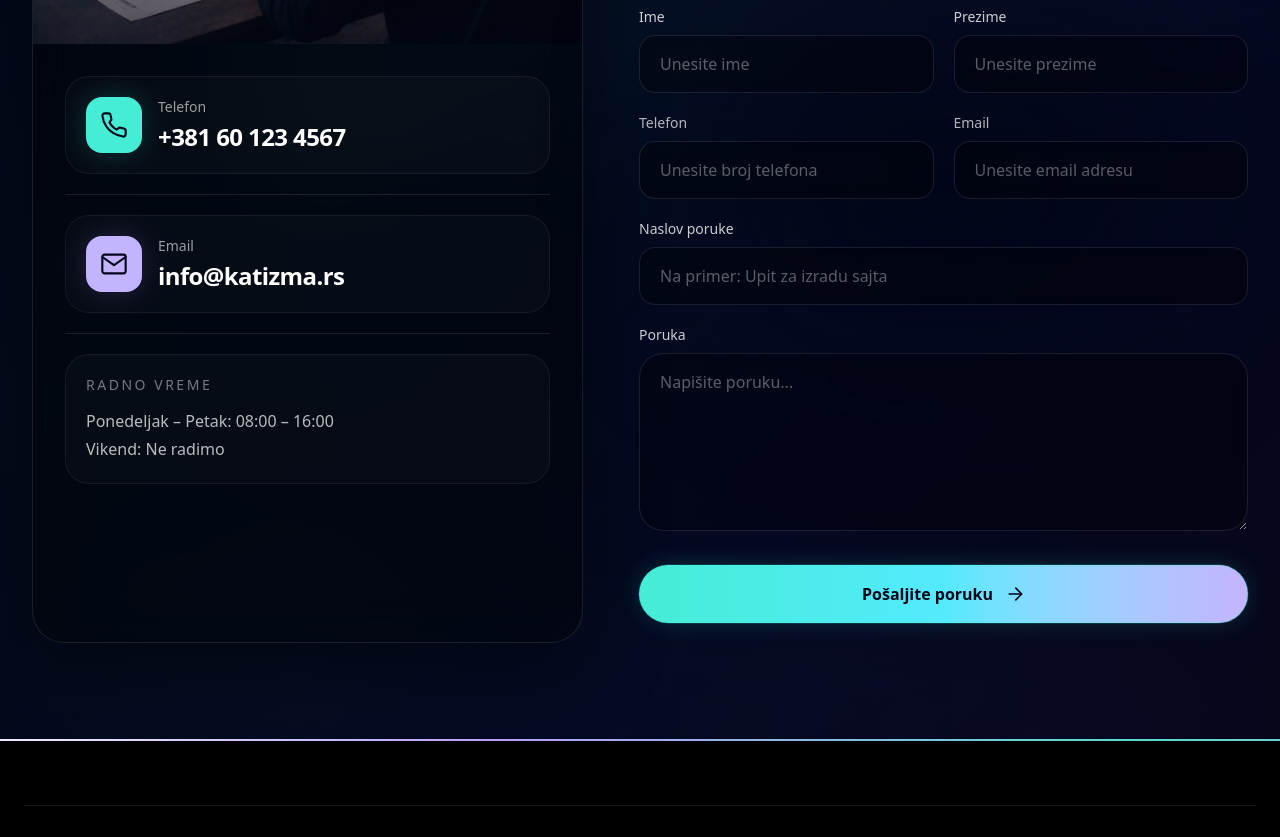
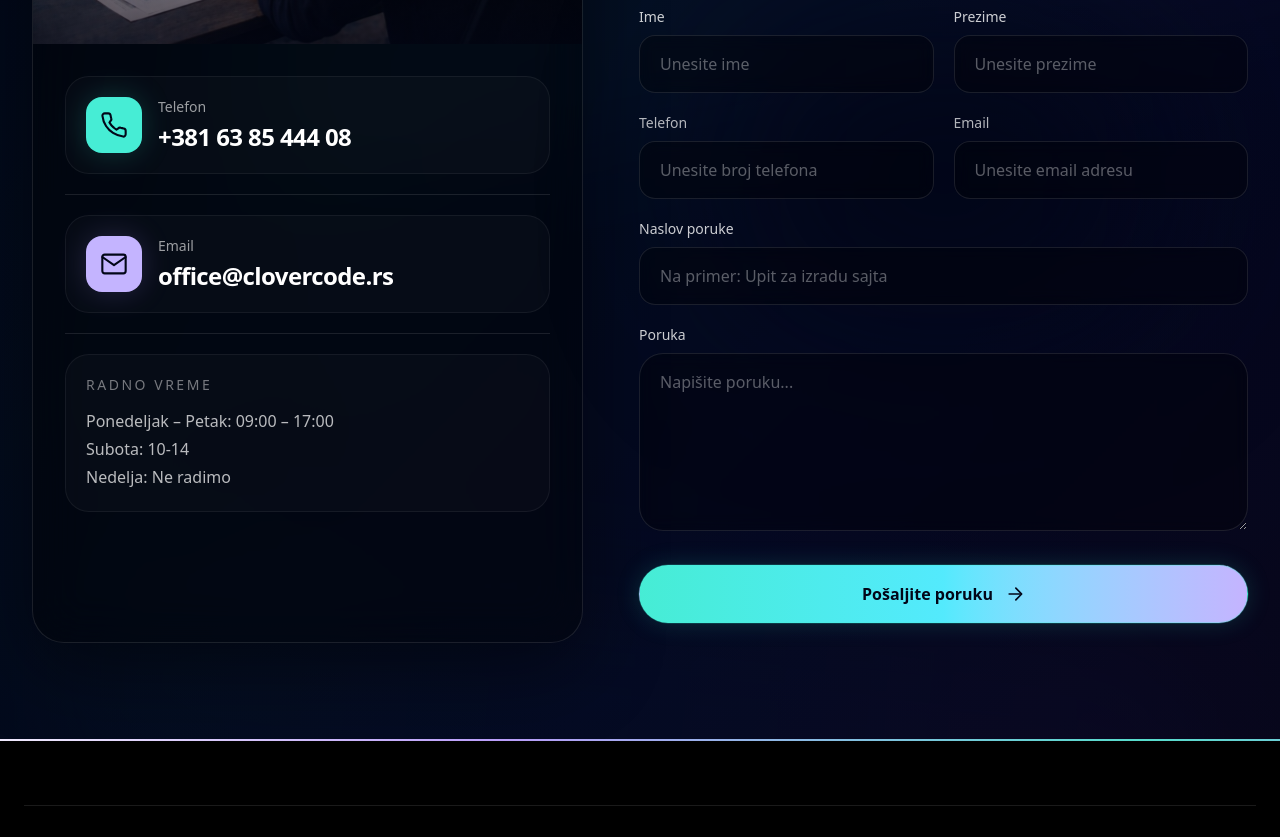
Before and after one commit to Dare3a/katizma, a website built with Vite: page kontakt.html in a window 1280 px wide. Shown: the part 900-1737 px from the top of the page. Built offline with nearby package versions, Linux system fonts and the light colour scheme.

Commit message:
Na str kontakt korigovani telefon, mail i radno vreme

```diff
--- a/kontakt.html
+++ b/kontakt.html
@@ -108,20 +108,6 @@
                                     SEO optimizacija
                                 </a>
                             </li>
-                            <!--
-                            <li>
-                                <a href="#"
-                                   class="desktop-dropdown-link block rounded-lg px-3 py-2 text-sm text-white/80 transition duration-150 hover:bg-teal-300/80 hover:text-slate-900 hover:shadow-[0_0_15px_rgba(45,212,191,0.25)] focus:outline-none focus:ring-2 focus:ring-teal-400/30">
-                                    Digital marketing
-                                </a>
-                            </li>
-                            <li>
-                                <a href="#"
-                                   class="desktop-dropdown-link block rounded-lg px-3 py-2 text-sm text-white/80 transition duration-150 hover:bg-teal-300/80 hover:text-slate-900 hover:shadow-[0_0_15px_rgba(45,212,191,0.25)] focus:outline-none focus:ring-2 focus:ring-teal-400/30">
-                                    Web dizajn
-                                </a>
-                            </li>
-                            -->
                         </ul>
                     </li>
 
@@ -337,9 +323,9 @@
 
                             <div>
                                 <p class="text-sm text-white/60">Telefon</p>
-                                <a href="tel:+381601234567"
+                                <a href="tel:+381638544408"
                                    class="mt-1 inline-block text-2xl font-semibold tracking-tight text-white transition hover:text-teal-300">
-                                    +381 60 123 4567
+                                    +381 63 85 444 08
                                 </a>
                             </div>
                         </div>
@@ -356,9 +342,9 @@
 
                             <div>
                                 <p class="text-sm text-white/60">Email</p>
-                                <a href="mailto:info@katizma.rs"
+                                <a href="mailto:office&commat;clovercode&period;rs"
                                    class="mt-1 inline-block break-all text-2xl font-semibold tracking-tight text-white transition hover:text-violet-300 sm:break-normal">
-                                    info@katizma.rs
+                                    office@clovercode.rs
                                 </a>
                             </div>
                         </div>
@@ -368,8 +354,9 @@
                         <div class="rounded-3xl border border-white/6 bg-white/[0.02] p-5">
                             <p class="text-sm font-medium uppercase tracking-[0.18em] text-white/45">Radno vreme</p>
                             <p class="mt-3 text-base leading-7 text-white/72">
-                                Ponedeljak – Petak: 08:00 – 16:00<br>
-                                Vikend: Ne radimo
+                                Ponedeljak – Petak: 09:00 – 17:00<br>
+                                Subota: 10-14<br>
+                                Nedelja: Ne radimo
                             </p>
                         </div>
                     </div>
```
